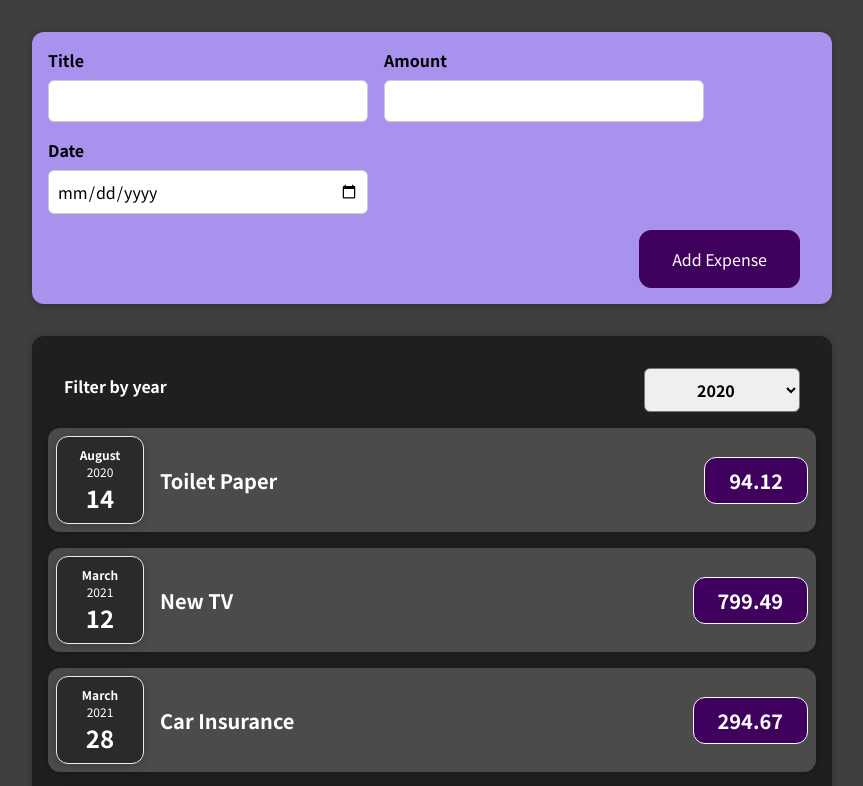
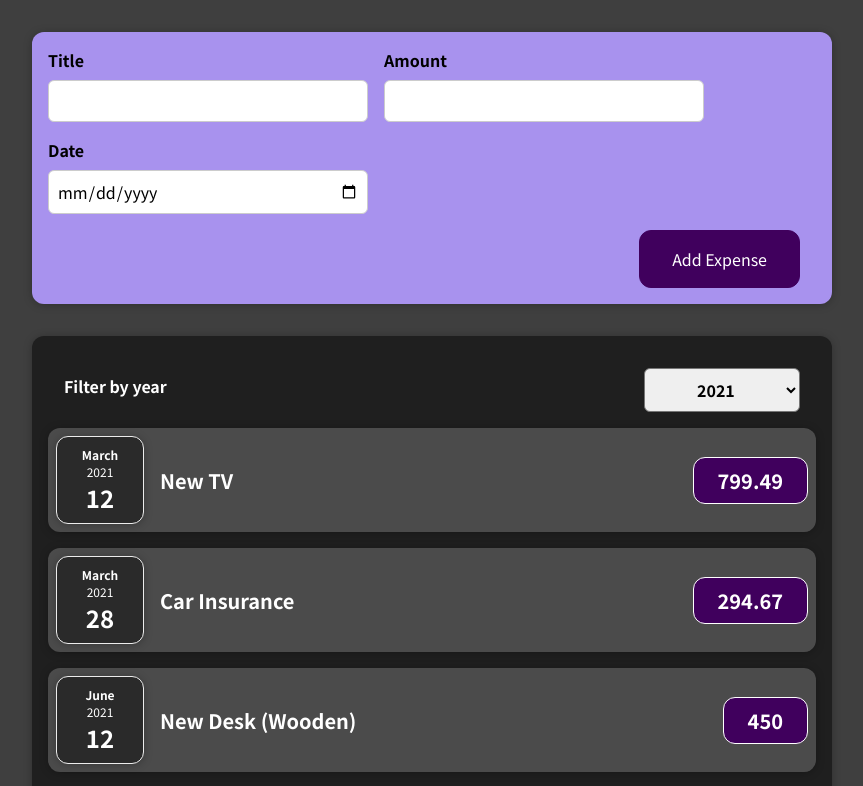
Before and after one commit to ansango/expense-tracker, a React (Create React App) app: page / in a window 1280 px wide. Shown: the top 786 px of the page, without its empty margins (208-1071 px from the left). Built offline with nearby package versions, Linux system fonts and the light colour scheme.

Commit message:
filtered

```diff
--- a/src/components/Expenses/Expenses.js
+++ b/src/components/Expenses/Expenses.js
@@ -5,11 +5,16 @@ import "./Expenses.css";
 import ExpensesFilter from "./ExpensesFilter";
 
 const Expenses = ({ items }) => {
-  const [filteredYear, setFilteredYear] = useState("2020");
+  const currentYear = new Date().getFullYear().toString();
+  const [filteredYear, setFilteredYear] = useState(currentYear);
 
   const filteredChangeHandler = (selectedYear) => {
     setFilteredYear(selectedYear);
   };
+
+  const filteredExpenses = items.filter((expense) => {
+    return expense.date.getFullYear().toString() === filteredYear;
+  });
 
   return (
     <Card className="expenses">
@@ -17,7 +22,7 @@ const Expenses = ({ items }) => {
         selected={filteredYear}
         onChangeFilter={filteredChangeHandler}
       />
-      {items.map((expense) => (
+      {filteredExpenses.map((expense) => (
         <ExpenseItem
           key={expense.id}
           title={expense.title}
```
